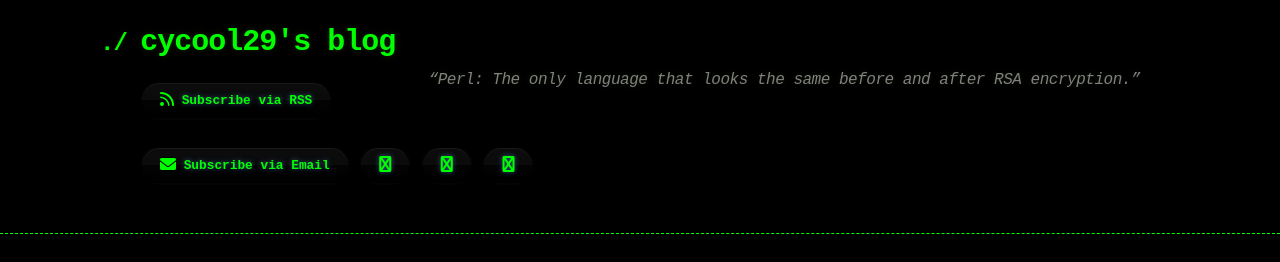
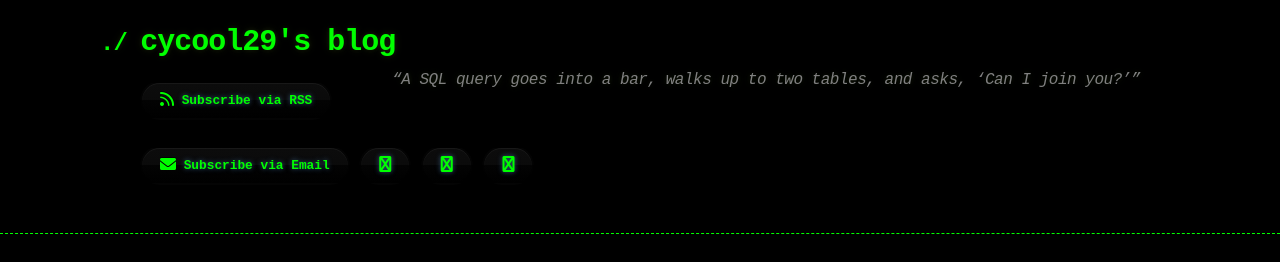
Before and after one commit to cycool29/cycool29.github.io, a Jekyll site: the page built from index.md, in a window 1280 px wide and 900 px high. Shown: the top 262 px of the window. Built offline with Jekyll 4.4.1, drawn with Linux system fonts in a browser that asks for light colours; a style sheet for code colours, icons or effects is not loaded.

Commit message:
Update quotes

```diff
--- a/_config.yml
+++ b/_config.yml
@@ -1,5 +1,5 @@
 title: cycool29's blog
-description: "“Perl: The only language that looks the same before and after RSA encryption.” "
+description: "“A SQL query goes into a bar, walks up to two tables, and asks, ‘Can I join you?’” "
 bio: A high school student. Intermediate in Python, Git, Bash. Learning JavaScript. He/Him. "
 author: cycool29
 url: https://cycool29.github.io
```
